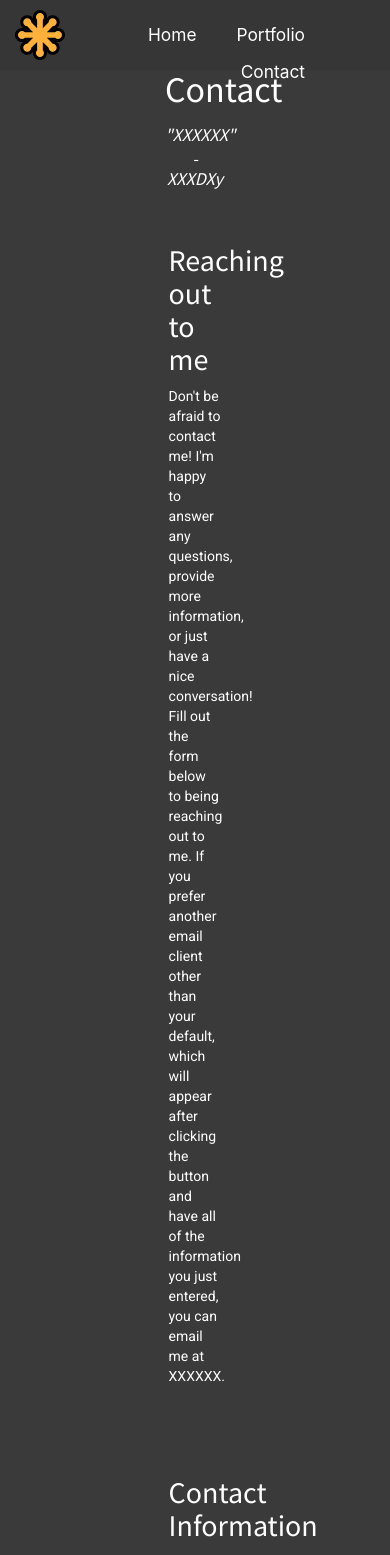
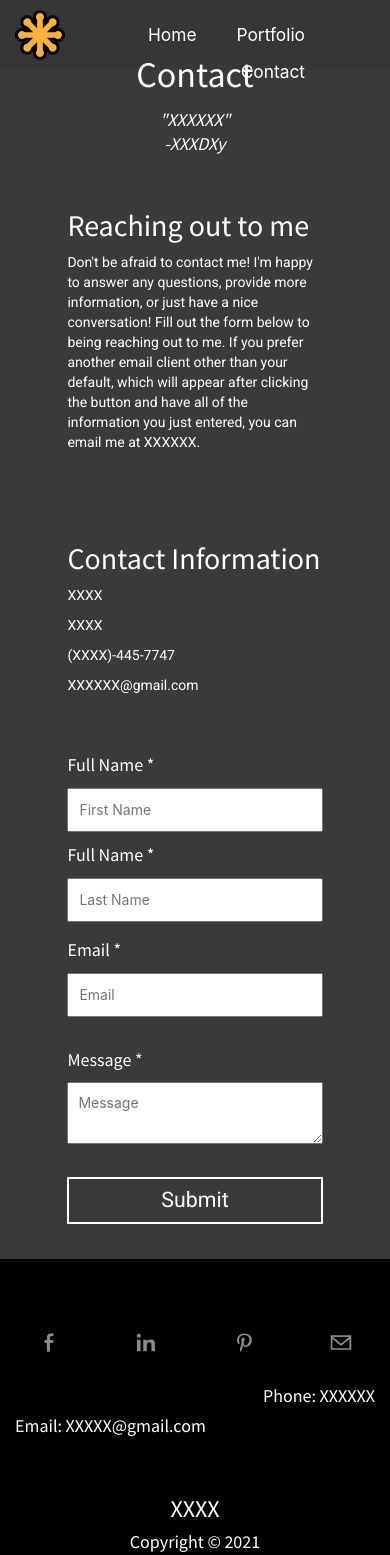
Before and after one commit to htkz/antra-evaluation, a React (Create React App) app: page /contact in a window 390 px wide. Shown: the top 1555 px of the page. Built offline with nearby package versions, Linux system fonts and the light colour scheme.

Commit message:
Add responsive design

```diff
--- a/public/style.css
+++ b/public/style.css
@@ -334,3 +334,9 @@ textarea {
 .resume-footer a:hover,
 .contact-footer a:hover {
 }
+
+@media only screen and (max-width: 800px) {
+  .contact {
+    padding: 35px;
+  }
+}
--- a/src/components/Footer/Footer.js
+++ b/src/components/Footer/Footer.js
@@ -7,7 +7,7 @@ const Footer = () => {
       <div class='container-fluid'>
         <div class='row'>
           <div class='media-links'>
-            <div class='col-sm-1 col-md-1 col-sm-offset-4 col-md-offset-4'>
+            <div class='col-xs-3 col-sm-1 col-md-1 col-sm-offset-4 col-md-offset-4'>
               <div class='facebook'>
                 <a href='#'>
                   <img class='img-responsive' src='./images/facebook.svg' />
@@ -15,7 +15,7 @@ const Footer = () => {
               </div>
             </div>
 
-            <div class='col-sm-1 col-md-1'>
+            <div class='col-xs-3 col-sm-1 col-md-1'>
               <div class='linkedin'>
                 <a href='#'>
                   <img class='img-responsive' src='./images/linkedin.svg' />
@@ -23,7 +23,7 @@ const Footer = () => {
               </div>
             </div>
 
-            <div class='col-sm-1 col-md-1'>
+            <div class='col-xs-3 col-sm-1 col-md-1'>
               <div class='pinterest'>
                 <a href='#'>
                   <img class='img-responsive' src='./images/pinterest.svg' />
@@ -31,7 +31,7 @@ const Footer = () => {
               </div>
             </div>
 
-            <div class='col-sm-1 col-md-1'>
+            <div class='col-xs-3 col-sm-1 col-md-1'>
               <div class='email-icon'>
                 <a href='#'>
                   <img class='img-responsive' src='./images/email.svg' />
--- a/src/containers/Home/Home.js
+++ b/src/containers/Home/Home.js
@@ -110,7 +110,7 @@ const Home = () => {
               <div class='col-sm-1 col-md-1'>
                 <div class='development-img'>
                   <img
-                    class='img-responsive'
+                    class='img-responsive center-block'
                     src='./images/developerdesign.svg'
                   />
                 </div>
@@ -132,7 +132,7 @@ const Home = () => {
               <div class='col-sm-1 col-md-1 col-sm-offset-2 col-md-offset-2'>
                 <div class='responsive-img'>
                   <img
-                    class='img-responsive'
+                    class='img-responsive center-block'
                     src='./images/responsivedesign.svg'
                   />
                 </div>
@@ -158,7 +158,7 @@ const Home = () => {
               <div class='col-sm-1 col-md-1'>
                 <div class='idea-img'>
                   <img
-                    class='img-responsive'
+                    class='img-responsive center-block'
                     src='./images/innovativesolutions.svg'
                   />
                 </div>
@@ -179,7 +179,10 @@ const Home = () => {
 
             <div class='passion-summary'>
               <div class='col-sm-1 col-md-1 col-sm-offset-2 col-md-offset-2'>
-                <img class='img-responsive' src='./images/passion.svg' />
+                <img
+                  class='img-responsive center-block'
+                  src='./images/passion.svg'
+                />
               </div>
 
               <div class='col-sm-4 col-md-4'>
```
